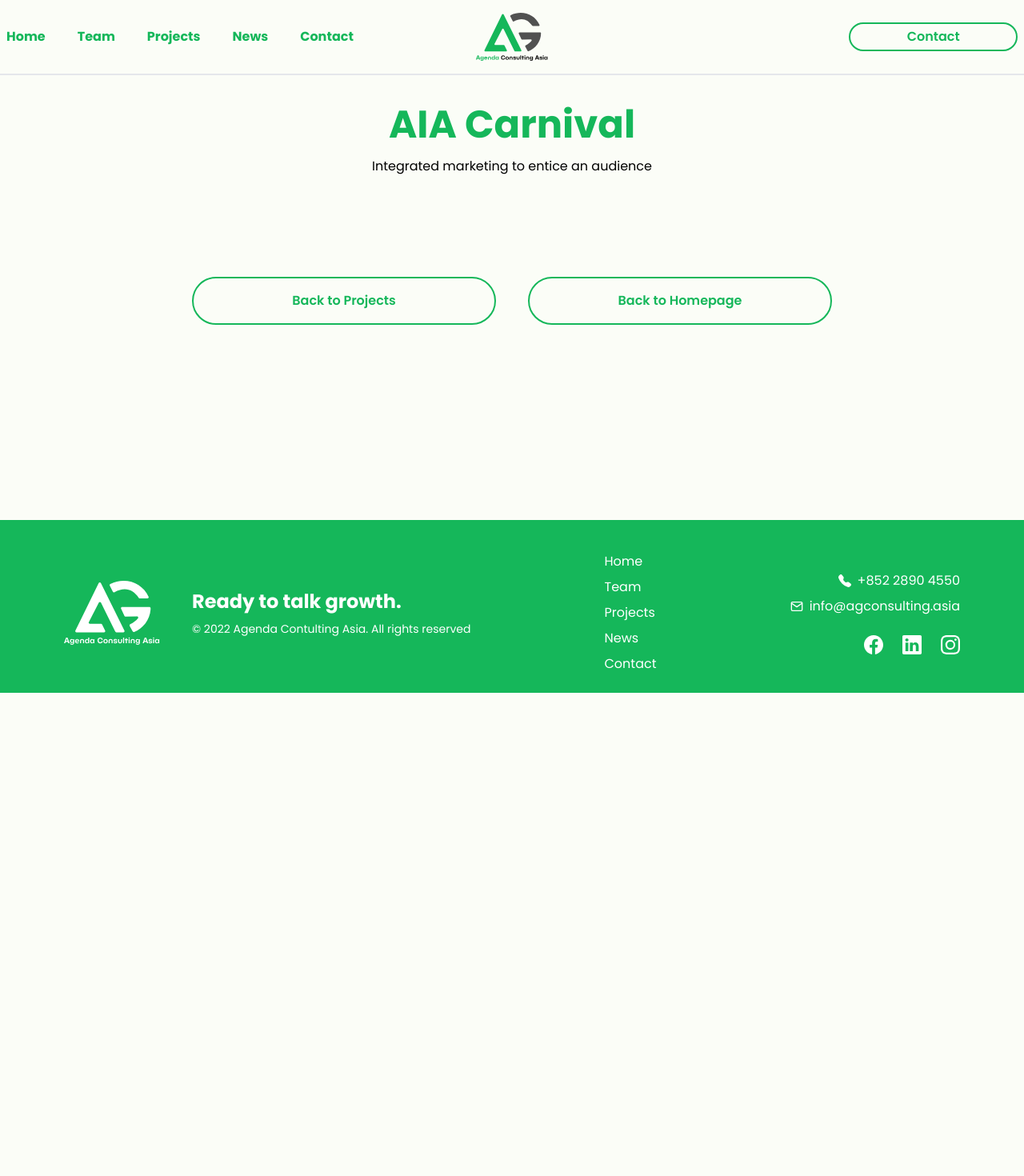
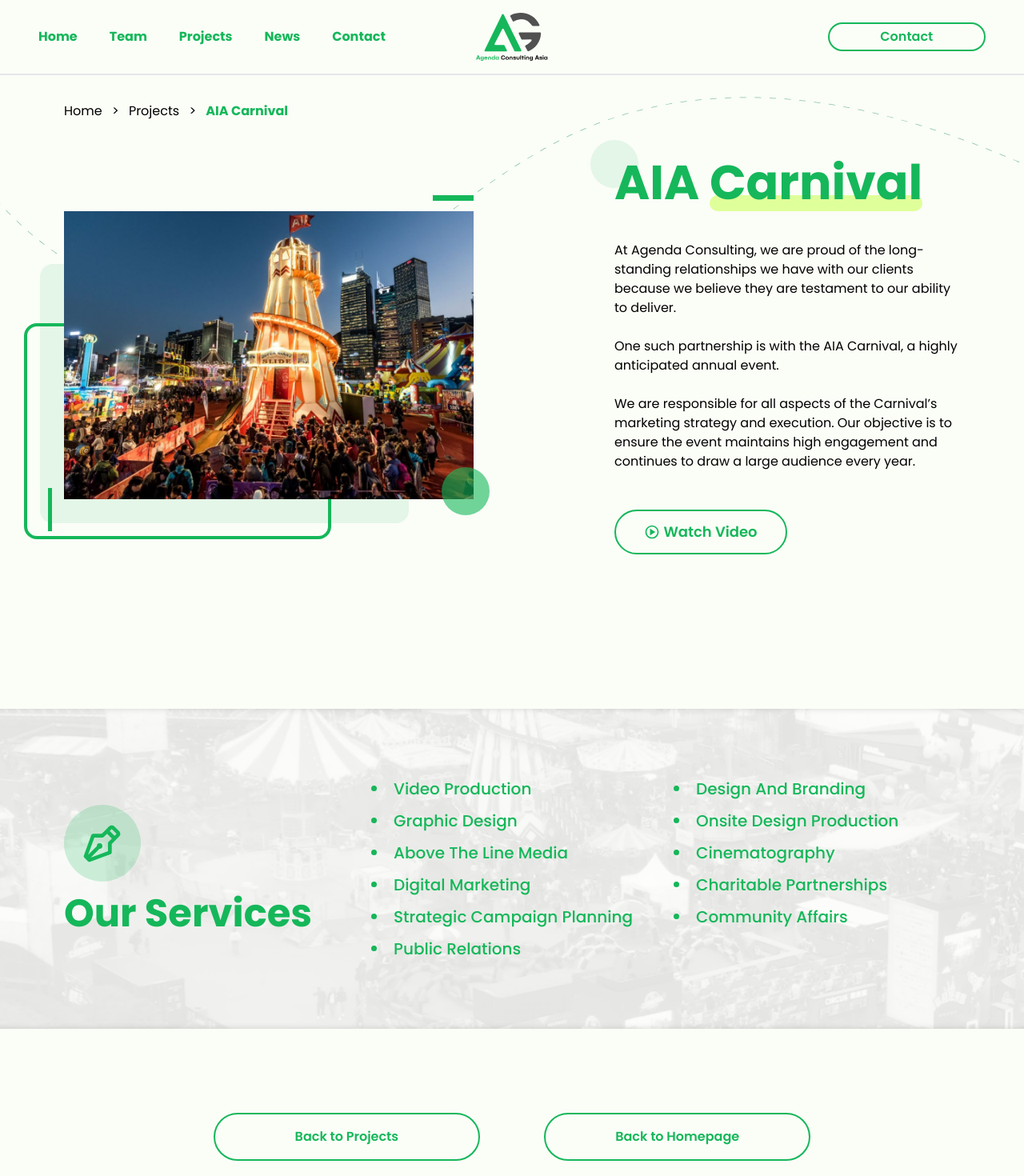
Before and after one commit to terryhycheng/agenda, a Next.js app: page /projects/1 in a window 1280 px wide. Shown: the top 1470 px of the page at 80% size. Before the commit the page ends 866 px from the top, so only its background shows below. Built offline with nearby package versions, Linux system fonts and the light colour scheme.

Commit message:
Layout Bugs Fixed & Inner page updated

```diff
--- a/components/Navbar.js
+++ b/components/Navbar.js
@@ -6,7 +6,7 @@
 const Navbar = () => {
   return (
     <>
-      <nav className="flex justify-center items-center fixed w-full top-0 z-30 bg-neutral bg-opacity-90 border-b-2">
+      <nav className="flex justify-center items-center fixed w-full top-0 z-30 bg-neutral bg-opacity-90 border-b-2 lg:px-10 px-4">
         <div className="container mx-auto grid grid-cols-3 justify-between items-center py-4 px-2">
           <div>
             <HiMenuAlt2 className="lg:hidden text-4xl" />
@@ -20,9 +20,9 @@
           </div>
           <Image src="/ag-logo.svg" alt="Agenda Logo" width={90} height={60} />
           <Link href="/contact">
-            <div className="btn text-xs lg:text-base w-3/4 lg:w-1/2 text-center cursor-pointer">
+            <a className="btn text-xs lg:text-base md:w-3/4 lg:w-1/2 text-center cursor-pointer">
               Contact
-            </div>
+            </a>
           </Link>
         </div>
       </nav>
--- a/components/index/HeroSection.js
+++ b/components/index/HeroSection.js
@@ -5,7 +5,7 @@
 const HeroSection = () => {
   return (
     <>
-      <div className="grid grid-cols-2 mt-8 mb-[85px] gap-6 lg:min-h-[65vh] min-h-[70vh] items-center">
+      <div className="grid grid-cols-2 mt-8 mb-[105px] lg:mb-[0px] gap-6 lg:min-h-[700px] min-h-[70vh] items-center">
         <div className="col-span-2 lg:col-span-1 flex flex-col gap-6 my-3 justify-center items-center lg:items-start lg:pr-40">
           <div className="relative">
             <h1 className=" font-bold text-5xl lg:text-6xl text-primary text-center lg:text-left">
--- a/components/projects/ProjectCard.js
+++ b/components/projects/ProjectCard.js
@@ -16,7 +16,7 @@
         <div className="absolute bottom-[-80px] p-4 mt-[-50px] bg-neutral border-4 border-neutral_var rounded-2xl z-10 w-full">
           <h3 className="font-bold text-3xl text-primary mb-1">{info.title}</h3>
           <p className="text-sm truncate">{info.intro}</p>
-          <div className="grid lg:grid-cols-2 grid-cols-3 xl:grid-cols-4 mt-3 gap-2">
+          <div className="grid lg:grid-cols-2 grid-cols-3 xl:grid-cols-3 mt-3 gap-2">
             {info.tags.map((tag) => (
               <p
                 key={tag}
--- a/components/projects/ProjectCardList.js
+++ b/components/projects/ProjectCardList.js
@@ -3,7 +3,7 @@
 
 const ProjectCardList = () => {
   return (
-    <div className="grid grid-cols-1 lg:grid-cols-4 sm:grid-cols-2 mb-[15vh] gap-4 lg:gap-8 ">
+    <div className="grid grid-cols-1 xl:grid-cols-4 lg:grid-cols-3 sm:grid-cols-2 mb-[15vh] gap-4 lg:gap-8 ">
       {getAllProjects().map((card) => (
         <ProjectCard key={card.title.replace(" ", "")} info={card} />
       ))}
--- /dev/null
+++ b/components/projects_inner/InnerHero.js
@@ -0,0 +1,83 @@
+import Image from "next/image";
+import Link from "next/link";
+import { BiPlayCircle } from "react-icons/bi";
+
+const InnerHero = ({ project }) => {
+  const seperate = (arr) => {
+    const lastword = arr.split(" ").pop();
+    arr = arr
+      .split(" ")
+      .filter((element) => element != lastword)
+      .join(" ");
+    return [arr, lastword];
+  };
+  return (
+    <>
+      {/* -------- Breadcrumbs -------- */}
+      <h2 className="mb-8 text-base space-x-2 text-center lg:text-left mt-8">
+        <Link href="/">
+          <a className="hover:text-primary ani">Home</a>
+        </Link>
+        <span> &gt; </span>
+        <Link href="/projects">
+          <a className="hover:text-primary ani">Projects</a>
+        </Link>
+        <span> &gt; </span>
+        <span className="font-bold text-primary">{project.title}</span>
+      </h2>
+      <div className="grid grid-cols-2 lg:mb-[85px] gap-24 min-h-[50vh] items-center">
+        <div className="relative h-[35vh] lg:h-[45vh] col-span-2 lg:col-span-1 ">
+          <Image
+            alt=""
+            src={project.image}
+            layout="fill"
+            objectFit="cover"
+            className="z-10"
+          />
+          {/* Decorations */}
+          <div className="absolute h-3/4 w-3/4 border-4 rounded-2xl border-primary left-[-50px] bottom-[-50px]"></div>
+          <div className="absolute h-[90%] w-[90%] rounded-2xl bg-primary bg-opacity-10 left-[-30px] bottom-[-30px]"></div>
+          <div className="absolute h-[15%] w-[1%] bg-primary left-[-20px] bottom-[-40px] z-20"></div>
+          <div className="absolute h-[2%] w-[10%] bg-primary top-[-20px] right-[0px] z-20"></div>
+          <div className="absolute h-[60px] w-[60px] rounded-full bg-primary bg-opacity-60 right-[-20px] bottom-[-20px] z-20"></div>
+        </div>
+        <div className="col-span-2 lg:col-span-1 flex flex-col gap-6 my-3 justify-center items-center lg:items-start lg:pl-20">
+          <div className="relative">
+            {/* -------- Title -------- */}
+            <h1 className=" font-bold text-5xl lg:text-6xl text-primary text-center lg:text-left mb-4">
+              <span className="inline-block relative leading-[1.1]">
+                {seperate(project.innerTitle)[0]}
+                <div className="absolute h-[60px] w-[60px] rounded-full bg-primary bg-opacity-10 left-[-30px] top-[-20px]"></div>{" "}
+                <span className="inline-block relative">
+                  {seperate(project.innerTitle)[1]}
+                  <div className="absolute h-[20px] w-[100%] rounded-full bg-[#DFFF9A]  bottom-[-3px] z-[-1]"></div>
+                </span>
+              </span>
+            </h1>
+          </div>
+          {/* -------- Inner Paragraph -------- */}
+          <p className="text-center lg:text-left leading-6 whitespace-pre-line">
+            {project.intro_paragraph}
+          </p>
+          {/* -------- Button -------- */}
+          <button className="btn flex justify-center items-center min-w-[180px] py-3 text-lg mt-6 w-3/4 md:w-1/2">
+            <BiPlayCircle size={20} className="mr-1" />
+            Watch Video
+          </button>
+        </div>
+        {/* -------- Main Image -------- */}
+        <div className="pointer-events-none">
+          <Image
+            src="/curve.svg"
+            alt=""
+            layout="fill"
+            objectFit="contain"
+            className="opacity-50 translate-y-[-150px]"
+          />
+        </div>
+      </div>
+    </>
+  );
+};
+
+export default InnerHero;
--- /dev/null
+++ b/components/projects_inner/InnerServices.js
@@ -0,0 +1,25 @@
+import { BiPen } from "react-icons/bi";
+
+const InnerServices = ({ project }) => {
+  return (
+    <div className="py-20 bg-[url('/background.png')] bg-cover bg-opacity-60 text-primary mb-[105px]">
+      <div className="ctn">
+        <div className="grid md:grid-cols-3 grid-cols-1 items-center gap-8">
+          <div className="flex flex-col justify-center md:items-start items-center">
+            <BiPen className="text-8xl overflow-visible p-5 rounded-full  bg-primary_light text-primary" />
+            <h2 className="font-bold text-5xl text-center md:text-left mt-4">
+              Our Services
+            </h2>
+          </div>
+          <div className="col-span-2 md:columns-2 columns-1 md:text-xl text-lg md:leading-loose leading-7 capitalize font-medium">
+            {project.services.map((service) => (
+              <li className="text-center md:text-left">{service}</li>
+            ))}
+          </div>
+        </div>
+      </div>
+    </div>
+  );
+};
+
+export default InnerServices;
--- a/components/team/TeamHero.js
+++ b/components/team/TeamHero.js
@@ -4,7 +4,7 @@
 const TeamHero = () => {
   return (
     <>
-      <div className="grid grid-cols-2 mt-8 mb-[85px] gap-6 min-h-[60vh] items-center">
+      <div className="grid grid-cols-2 mt-8 mb-[105px] lg:mb-[0px] gap-6 lg:min-h-[700px] items-center">
         <div className="col-span-2 lg:col-span-1 flex flex-col gap-6 my-3 justify-center items-center lg:items-start lg:pr-40">
           <div className="relative">
             <h2 className="mb-8 text-base space-x-2 text-center lg:text-left">
--- a/pages/_app.js
+++ b/pages/_app.js
@@ -20,7 +20,7 @@
       <header>
         <Navbar />
       </header>
-      <main className="pt-[10vh] lg:pt-[12vh] overflow-hidden minHeight">
+      <main className="pt-[95px] overflow-hidden minHeight">
         <Component {...pageProps} />
       </main>
       <Footer />
--- a/pages/projects/[projectid].js
+++ b/pages/projects/[projectid].js
@@ -1,6 +1,8 @@
 import Link from "next/link";
 import { useRouter } from "next/router";
 import { getProjectById } from "../../src/projects";
+import InnerHero from "../../components/projects_inner/InnerHero";
+import InnerServices from "../../components/projects_inner/InnerServices";
 
 const Project = () => {
   const router = useRouter();
@@ -10,13 +12,11 @@
   return (
     <>
       <div className="ctn">
-        <div className="min-h-[20vh] flex flex-col justify-center items-center">
-          <h1 className="font-bold text-5xl text-primary mb-4 text-center">
-            {project.innerTitle}
-          </h1>
-          <p>{project.intro}</p>
-        </div>
-        <div className="flex flex-col lg:flex-row gap-4 lg:gap-10 mb-[65px] lg:my-[90px] lg:w-2/3 mx-auto">
+        <InnerHero project={project} />
+      </div>
+      {project.services && <InnerServices project={project} />}
+      <div className="ctn">
+        <div className="flex flex-col lg:flex-row gap-8 lg:gap-20 mb-[65px] lg:my-[90px] lg:w-2/3 mx-auto">
           <Link href="/projects">
             <p className="btn text-md lg:text-base w-full p-4 cursor-pointer text-center">
               Back to Projects
--- a/src/projects.js
+++ b/src/projects.js
@@ -4,8 +4,27 @@
     title: "AIA Carnival",
     innerTitle: "AIA Carnival",
     intro: "Integrated marketing to entice an audience",
+    intro_paragraph: `At Agenda Consulting, we are proud of the long-standing relationships we have with our clients because we believe they are testament to our ability to deliver.
+
+        One such partnership is with the AIA Carnival, a highly anticipated annual event.
+
+        We are responsible for all aspects of the Carnival’s marketing strategy and execution. Our objective is to ensure the event maintains high engagement and continues to draw a large audience every year.`,
+
     image: "/projects/carnival_main.png",
-    tags: ["event", "outdoor", "production", "corporate"],
+    tags: ["event", "production", "corporate"],
+    services: [
+      "video production",
+      "graphic design",
+      "above the line media",
+      "digital marketing",
+      "Strategic campaign planning",
+      "Public relations",
+      "Design and branding",
+      "Onsite design production",
+      "Cinematography",
+      "Charitable partnerships",
+      "Community affairs",
+    ],
     isFeature: [true, 1],
     s1_title: "Fugiat qui nisi eiusmod deserunt.",
     s1_paragrah:
@@ -20,6 +39,7 @@
     innerTitle: "Chinese International School",
     intro:
       "Chinese International School - Strategic comms and engagement using video",
+    intro_paragraph: "",
     image: "/projects/cis.png",
     tags: ["markeing", "school", "production"],
     isFeature: [true, 2],
@@ -35,6 +55,7 @@
     title: "The Lion King",
     innerTitle: "The Lion King Musical",
     intro: "Celebrating a milestone with the community",
+    intro_paragraph: "",
     image: "/projects/tlk.jpg",
     tags: ["markeing", "school", "production"],
     isFeature: false,
@@ -51,6 +72,7 @@
     innerTitle: "Hong Kong Observation Wheel",
     intro:
       "Hong Kong Observation Wheel - Full spectrum marketing to relaunch an icon",
+    intro_paragraph: "",
     image: "/projects/wheel.jpg",
     tags: ["markeing"],
     isFeature: [true, 4],
@@ -66,6 +88,7 @@
     title: "AR App for HKOW",
     innerTitle: "Augmented Reality App for the Wheel",
     intro: "Cutting-edge technology and creativity",
+    intro_paragraph: "",
     image: "/projects/ar_app.jpg",
     tags: ["markeing", "production"],
     isFeature: [true, 3],
@@ -81,6 +104,7 @@
     title: "The Grounds",
     innerTitle: "The Grounds",
     intro: "Strategic comms and engagement using video",
+    intro_paragraph: "",
     image: "/projects/The-Grounds-logo.jpg",
     tags: ["markeing", "school", "production"],
     isFeature: false,
@@ -96,6 +120,7 @@
     title: "AIA",
     innerTitle: "AIA Branding",
     intro: "A long standing relationship",
+    intro_paragraph: "",
     image: "/projects/aia.jpg",
     tags: ["markeing", "school", "production"],
     isFeature: false,
@@ -109,8 +134,9 @@
   {
     id: "kellett-school",
     title: "Kellett School",
-    innerTitle: "",
+    innerTitle: "Kellett School",
     intro: "Strategic review, training and fundraising",
+    intro_paragraph: "",
     image: "/projects/ks.jpg",
     tags: ["markeing", "school", "production"],
     isFeature: false,
@@ -126,6 +152,7 @@
     title: "GSIS",
     innerTitle: "German Swiss International School",
     intro: "German Swiss International School",
+    intro_paragraph: "",
     image: "/projects/gsis.jpg",
     tags: ["markeing", "school", "production"],
     isFeature: false,
@@ -141,6 +168,7 @@
     title: "PnK x Great Circus of Europe",
     innerTitle: "ParknShop and the Great Circus of Europe",
     intro: "Bringing magic and mischief to a household name",
+    intro_paragraph: "",
     image: "/projects/circus.jpg",
     tags: ["markeing", "school", "production"],
     isFeature: false,
--- a/styles/globals.css
+++ b/styles/globals.css
@@ -11,7 +11,7 @@
 
 @layer components {
   .btn {
-    @apply text-primary text-sm font-semibold justify-self-end border-2 border-primary rounded-full px-5 py-1 lg:text-base hover:bg-primary hover:text-white ani;
+    @apply text-primary text-base font-semibold justify-self-end border-2 border-primary rounded-full px-5 py-1 lg:text-base hover:bg-primary hover:text-white ani;
   }
 
   .btn2 {
@@ -19,7 +19,7 @@
   }
 
   .ctn {
-    @apply container mx-auto px-4 lg:px-10;
+    @apply container mx-auto px-4 xl:px-20;
   }
 
   .subtitle {
```
